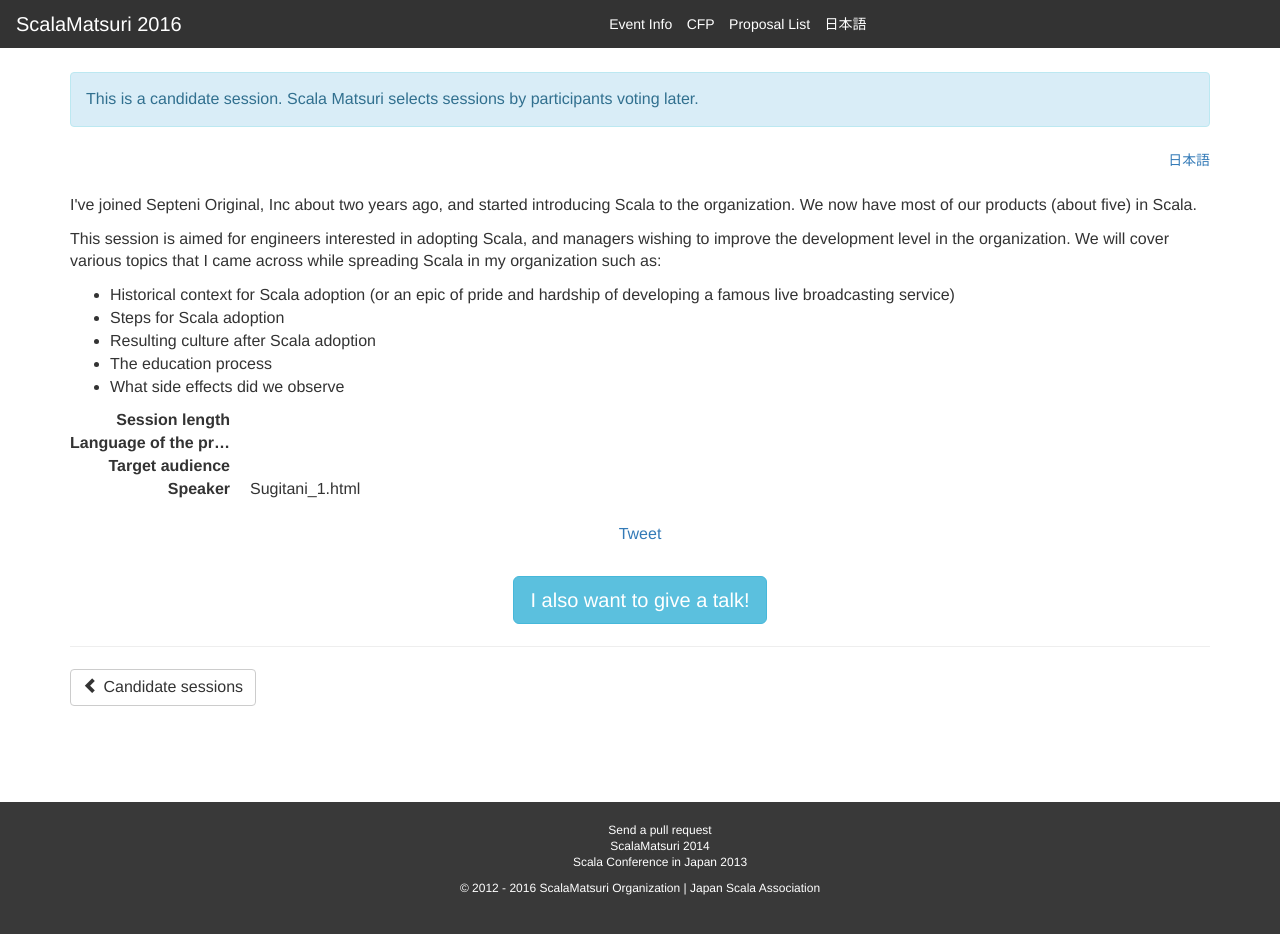
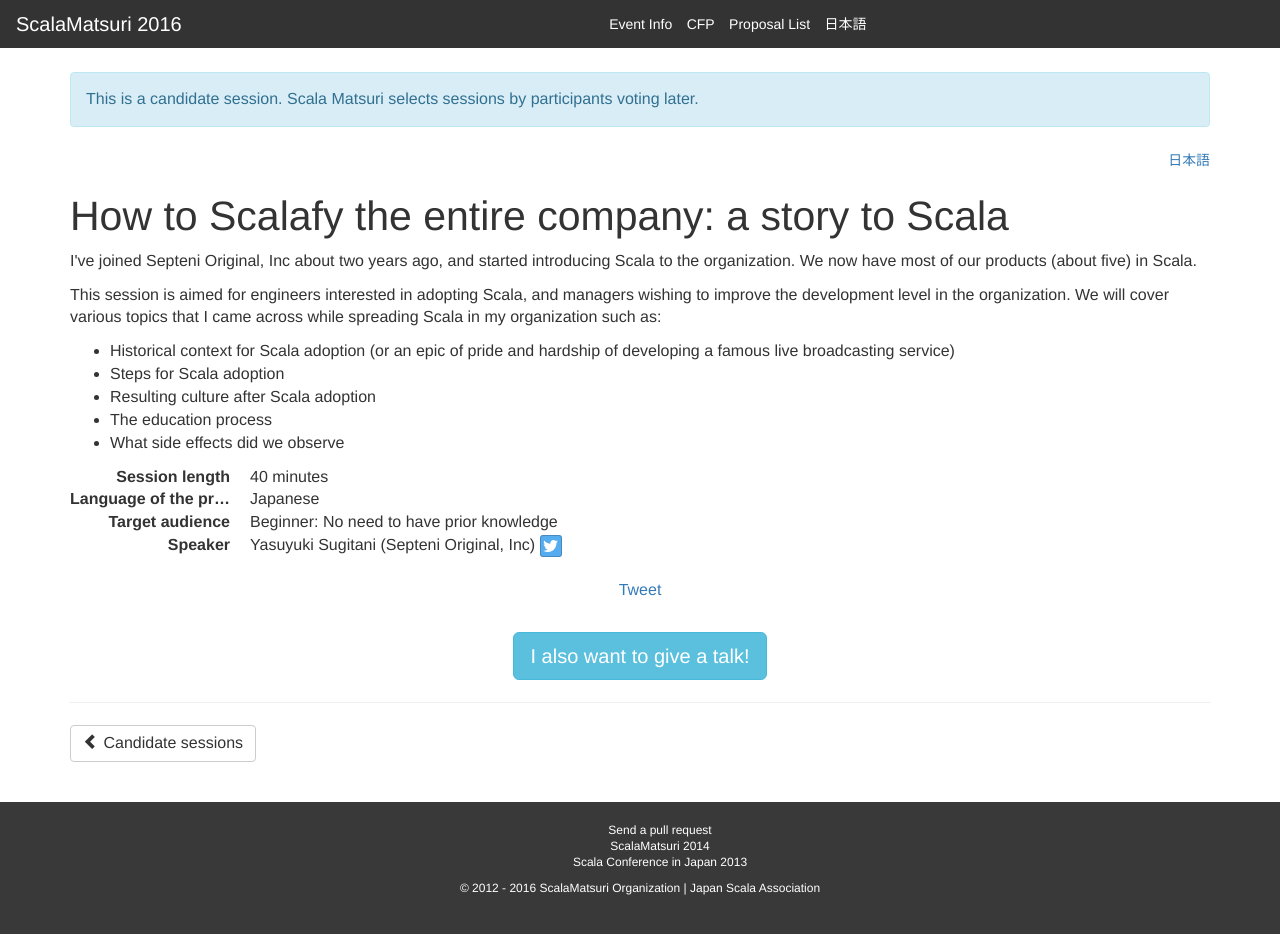
Before and after one commit to scalajp/2016.scalamatsuri.org, a Jekyll site: the page built from _candidates_en/Sugitani_1.html, in a window 1280 px wide and 942 px high. Shown: the top 934 px of the window. Built offline with Jekyll 4.4.1, drawn with Linux system fonts in a browser that asks for light colours; nearby versions of some CDN libraries; comment, search, counter and statistics services are not loaded.

Commit message:
Quote title
Fixes #73

```diff
--- a/_candidates_en/Sugitani_1.html
+++ b/_candidates_en/Sugitani_1.html
@@ -1,6 +1,6 @@
 ---
 name: Yasuyuki Sugitani
-title: How to Scalafy the entire company: a story to Scala
+title: "How to Scalafy the entire company: a story to Scala"
 length: 40
 audience: Beginner
 language: Japanese
```
Also changed, not shown: README.md.
